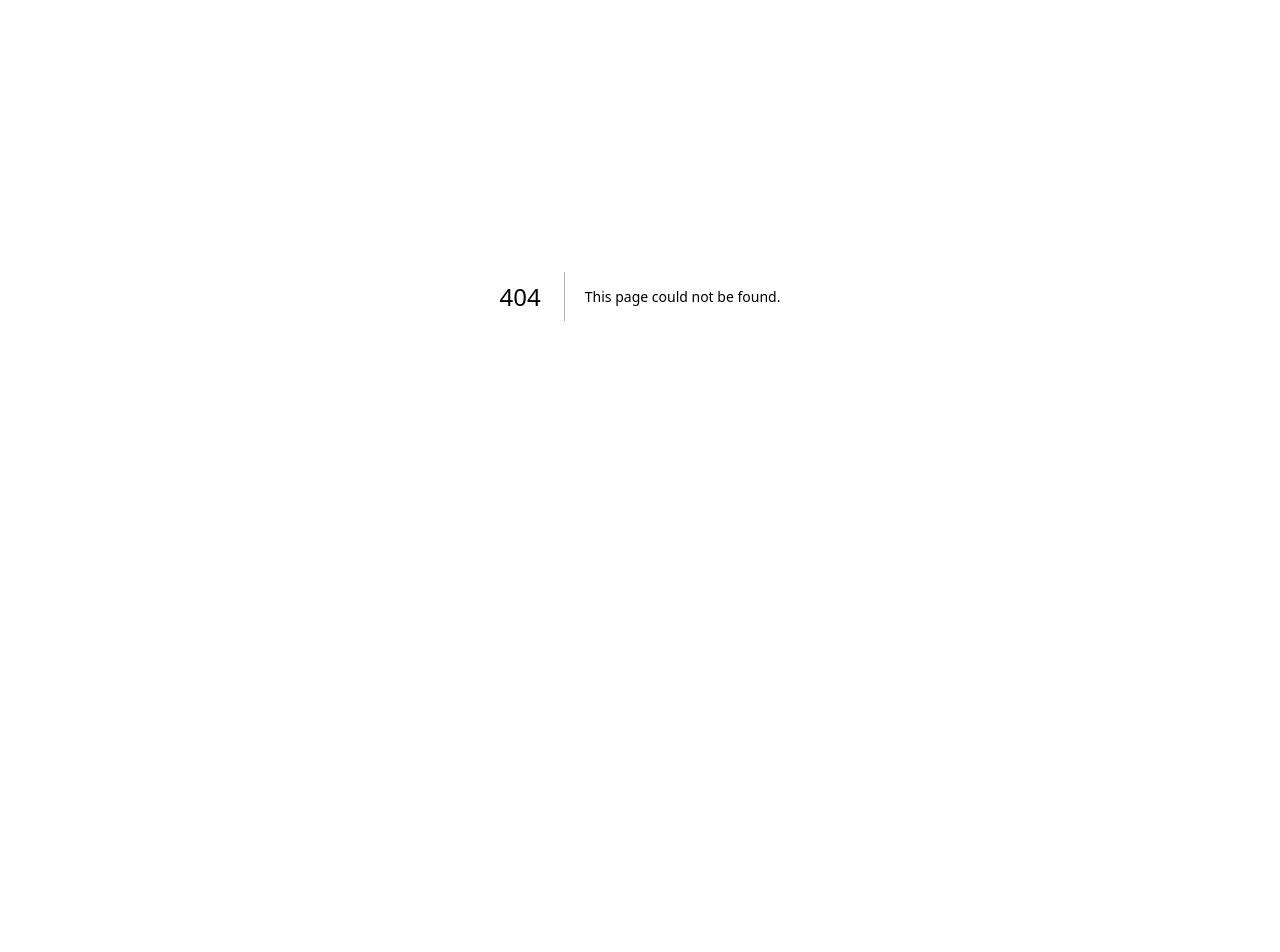
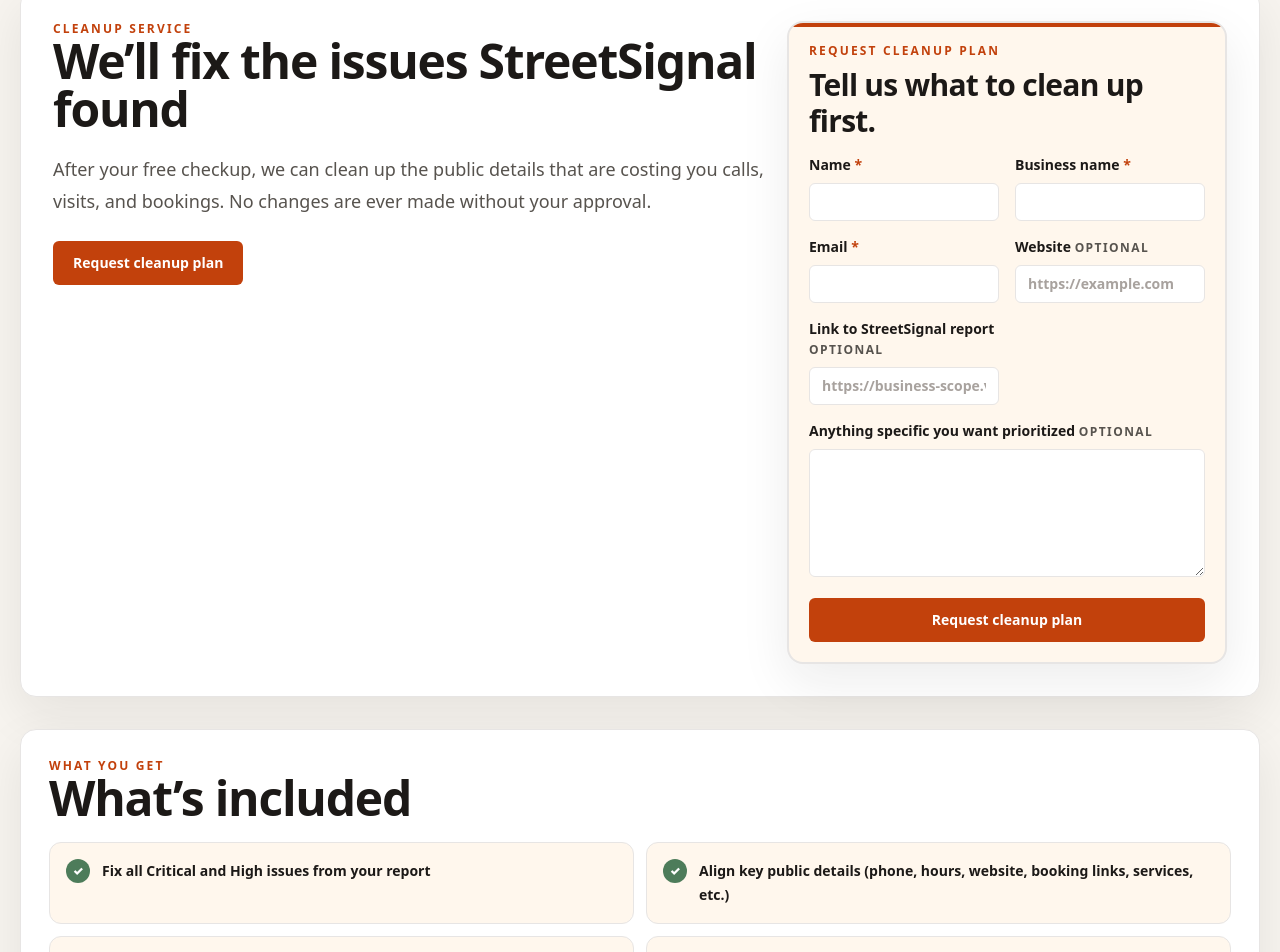
Before and after one commit to glassonglassharley/Business-Scope, a Next.js app: page /cleanup in a window 1280 px wide. Before the commit this address had no page. Shown: the part 104-1056 px from the top of the page. Before the commit the page ends 800 px from the top, so only its background shows below. Built offline with nearby package versions, Linux system fonts and the light colour scheme.

Commit message:
Add cleanup service page

```diff
--- /dev/null
+++ b/src/app/cleanup/page.jsx
@@ -0,0 +1,141 @@
+import Link from "next/link";
+import { CleanupRequestForm } from "@/components/CleanupRequestForm";
+import { BRAND, CONTACT_EMAIL, SITE_URL } from "@/lib/brand";
+
+const contactEmail = CONTACT_EMAIL || "hello@streetsignal.com";
+
+const includedItems = [
+  "Fix all Critical and High issues from your report",
+  "Align key public details (phone, hours, website, booking links, services, etc.)",
+  "Make sure information is consistent across major public listings",
+  "Deliver a short before/after summary when the work is complete",
+  "You approve every change before it goes live"
+];
+
+const steps = [
+  "Run the free StreetSignal checkup",
+  "Choose a cleanup plan",
+  "We fix the issues (with your approval)",
+  "You receive a before/after summary"
+];
+
+const packageItems = [
+  "Fixes all Critical and High issues",
+  "Aligns key public business details",
+  "Before/after summary included",
+  "No changes without your approval"
+];
+
+const guarantees = [
+  "No Google password required up front",
+  "No changes made without your explicit approval",
+  "We only work on public-facing information",
+  "Clear communication throughout the process"
+];
+
+export const metadata = {
+  title: "Cleanup Service",
+  description: `Request the paid ${BRAND} cleanup service to fix public-facing business issues found by your free checkup.`,
+  alternates: { canonical: `${SITE_URL}/cleanup` },
+  openGraph: {
+    title: `Cleanup Service | ${BRAND}`,
+    description: `Request a cleanup plan for public-facing business issues found by ${BRAND}.`,
+    url: `${SITE_URL}/cleanup`
+  }
+};
+
+export default function CleanupPage() {
+  return (
+    <main className="min-h-screen bg-paper px-4 py-6 text-ink sm:px-5 sm:py-10">
+      <div className="mx-auto grid max-w-7xl gap-8">
+        <Link className="link text-sm font-bold" href="/">← Back to {BRAND}</Link>
+
+        <section className="hero-grid lg:grid-cols-[1fr_440px]">
+          <div className="hero-copy">
+            <p className="eyebrow">Cleanup Service</p>
+            <h1>We’ll fix the issues StreetSignal found</h1>
+            <p className="hero-subcopy">
+              After your free checkup, we can clean up the public details that are costing you calls, visits, and bookings. No changes are ever made without your approval.
+            </p>
+            <a className="primary-button mt-6 w-full sm:w-auto" href="#cleanup-request">Request cleanup plan</a>
+          </div>
+          <CleanupRequestForm contactEmail={contactEmail} />
+        </section>
+
+        <section className="panel-section">
+          <div className="section-heading">
+            <p className="eyebrow">What you get</p>
+            <h2>What’s included</h2>
+          </div>
+          <Checklist items={includedItems} />
+        </section>
+
+        <section className="panel-section">
+          <div className="section-heading">
+            <p className="eyebrow">How it works</p>
+            <h2>Four simple steps.</h2>
+          </div>
+          <div className="grid gap-4 lg:grid-cols-4">
+            {steps.map((step, index) => <StepCard key={step} number={index + 1} step={step} />)}
+          </div>
+        </section>
+
+        <section className="panel-section">
+          <div className="section-heading">
+            <p className="eyebrow">Pricing</p>
+            <h2>Simple pricing</h2>
+          </div>
+          <article className="rounded-2xl border-2 border-brand/60 bg-search-surface p-5 shadow-soft sm:p-6 lg:max-w-xl">
+            <div className="grid gap-2 sm:grid-cols-[1fr_auto] sm:items-start">
+              <div>
+                <p className="text-sm font-black uppercase tracking-[0.14em] text-brand">Full Cleanup</p>
+                <h3 className="mt-2 text-3xl font-black tracking-tight text-ink">$297</h3>
+              </div>
+              <a className="primary-button w-full sm:w-auto" href="#cleanup-request">Request Full Cleanup</a>
+            </div>
+            <Checklist items={packageItems} compact />
+          </article>
+        </section>
+
+        <section className="trust-section">
+          <div className="section-heading">
+            <p className="eyebrow">Trust / Guarantees</p>
+          </div>
+          <div className="grid gap-3 sm:grid-cols-2 lg:grid-cols-4">
+            {guarantees.map((point) => <div key={point} className="trust-point"><span aria-hidden="true">✓</span>{point}</div>)}
+          </div>
+        </section>
+
+        <section className="final-cta">
+          <div>
+            <h2>Ready to clean up your public presence?</h2>
+            <p>Start with the free checkup, then request a cleanup plan if you want us to fix the issues for you.</p>
+          </div>
+          <a className="primary-button w-full sm:w-auto" href="#cleanup-request">Request cleanup plan</a>
+        </section>
+      </div>
+    </main>
+  );
+}
+
+function Checklist({ items, compact = false }) {
+  return (
+    <ul className={`grid gap-3 ${compact ? "mt-5" : "sm:grid-cols-2"}`}>
+      {items.map((item) => (
+        <li key={item} className="trust-point">
+          <span aria-hidden="true">✓</span>
+          {item}
+        </li>
+      ))}
+    </ul>
+  );
+}
+
+function StepCard({ number, step }) {
+  return (
+    <article className="step-card">
+      <span>{number}</span>
+      <h3>{step}</h3>
+    </article>
+  );
+}
--- a/src/app/page.jsx
+++ b/src/app/page.jsx
@@ -153,6 +153,7 @@
   const navItems = [
     ["How It Works", "#how-it-works"],
     ["Sample Report", "/sample-report"],
+    ["Cleanup", "/cleanup"],
     ["What We Check", "/what-we-check"],
     ["FAQ", "/faq"],
     ["Run a Checkup", "#business-search"]
@@ -427,6 +428,7 @@
       </div>
       <nav className="flex flex-wrap gap-4 font-bold" aria-label="Footer navigation">
         <Link className="link" href="/sample-report">Sample Report</Link>
+        <Link className="link" href="/cleanup">Cleanup</Link>
         <Link className="link" href="/privacy">Privacy</Link>
         <Link className="link" href="/faq">FAQ</Link>
         <Link className="link" href="/terms">Terms</Link>
--- a/src/app/sitemap.js
+++ b/src/app/sitemap.js
@@ -5,6 +5,7 @@
   return [
     { url: SITE_URL, lastModified: now, changeFrequency: "weekly", priority: 1 },
     { url: `${SITE_URL}/sample-report`, lastModified: now, changeFrequency: "monthly", priority: 0.7 },
+    { url: `${SITE_URL}/cleanup`, lastModified: now, changeFrequency: "monthly", priority: 0.7 },
     { url: `${SITE_URL}/what-we-check`, lastModified: now, changeFrequency: "monthly", priority: 0.7 },
     { url: `${SITE_URL}/faq`, lastModified: now, changeFrequency: "monthly", priority: 0.6 },
     { url: `${SITE_URL}/privacy`, lastModified: now, changeFrequency: "monthly", priority: 0.4 },
--- /dev/null
+++ b/src/components/CleanupRequestForm.jsx
@@ -0,0 +1,82 @@
+"use client";
+
+import { useState } from "react";
+
+const initialForm = {
+  name: "",
+  businessName: "",
+  email: "",
+  website: "",
+  reportLink: "",
+  priorities: ""
+};
+
+export function CleanupRequestForm({ contactEmail }) {
+  const [form, setForm] = useState(initialForm);
+  const [submitted, setSubmitted] = useState(false);
+
+  function update(field, value) {
+    setForm((current) => ({ ...current, [field]: value }));
+  }
+
+  function submit(event) {
+    event.preventDefault();
+    const subject = encodeURIComponent(`Cleanup plan request: ${form.businessName}`);
+    const body = encodeURIComponent([
+      `Name: ${form.name}`,
+      `Business name: ${form.businessName}`,
+      `Email: ${form.email}`,
+      `Website: ${form.website || "Not provided"}`,
+      `StreetSignal report: ${form.reportLink || "Not provided"}`,
+      "",
+      "Priorities:",
+      form.priorities || "Not provided"
+    ].join("\n"));
+
+    window.location.href = `mailto:${contactEmail}?subject=${subject}&body=${body}`;
+    setSubmitted(true);
+  }
+
+  return (
+    <form id="cleanup-request" className="diagnostic-form grid gap-4" onSubmit={submit}>
+      <div>
+        <p className="eyebrow">Request cleanup plan</p>
+        <h2 className="mt-2 text-2xl font-black tracking-tight text-ink sm:text-3xl">Tell us what to clean up first.</h2>
+      </div>
+
+      <div className="grid gap-4 md:grid-cols-2">
+        <Field label="Name" required>
+          <input className="input" required autoComplete="name" value={form.name} onChange={(event) => update("name", event.target.value)} />
+        </Field>
+        <Field label="Business name" required>
+          <input className="input" required autoComplete="organization" value={form.businessName} onChange={(event) => update("businessName", event.target.value)} />
+        </Field>
+        <Field label="Email" required>
+          <input className="input" required type="email" autoComplete="email" value={form.email} onChange={(event) => update("email", event.target.value)} />
+        </Field>
+        <Field label="Website" hint="optional">
+          <input className="input" type="url" inputMode="url" placeholder="https://example.com" value={form.website} onChange={(event) => update("website", event.target.value)} />
+        </Field>
+        <Field label="Link to StreetSignal report" hint="optional">
+          <input className="input" type="url" inputMode="url" placeholder="https://business-scope.vercel.app/..." value={form.reportLink} onChange={(event) => update("reportLink", event.target.value)} />
+        </Field>
+      </div>
+
+      <Field label="Anything specific you want prioritized" hint="optional">
+        <textarea className="input min-h-32 resize-y" value={form.priorities} onChange={(event) => update("priorities", event.target.value)} />
+      </Field>
+
+      <button className="primary-button w-full sm:w-auto" type="submit">Request cleanup plan</button>
+      {submitted && <p className="text-sm font-bold leading-6 text-slate-700">Your email client should open with the cleanup request filled in.</p>}
+    </form>
+  );
+}
+
+function Field({ label, hint, required = false, children }) {
+  return (
+    <label className="field-label">
+      <span>{label}{required && <span className="text-brand"> *</span>} {hint && <span className="text-xs uppercase tracking-[0.12em] text-slate-500">{hint}</span>}</span>
+      <div className="mt-2">{children}</div>
+    </label>
+  );
+}
```
